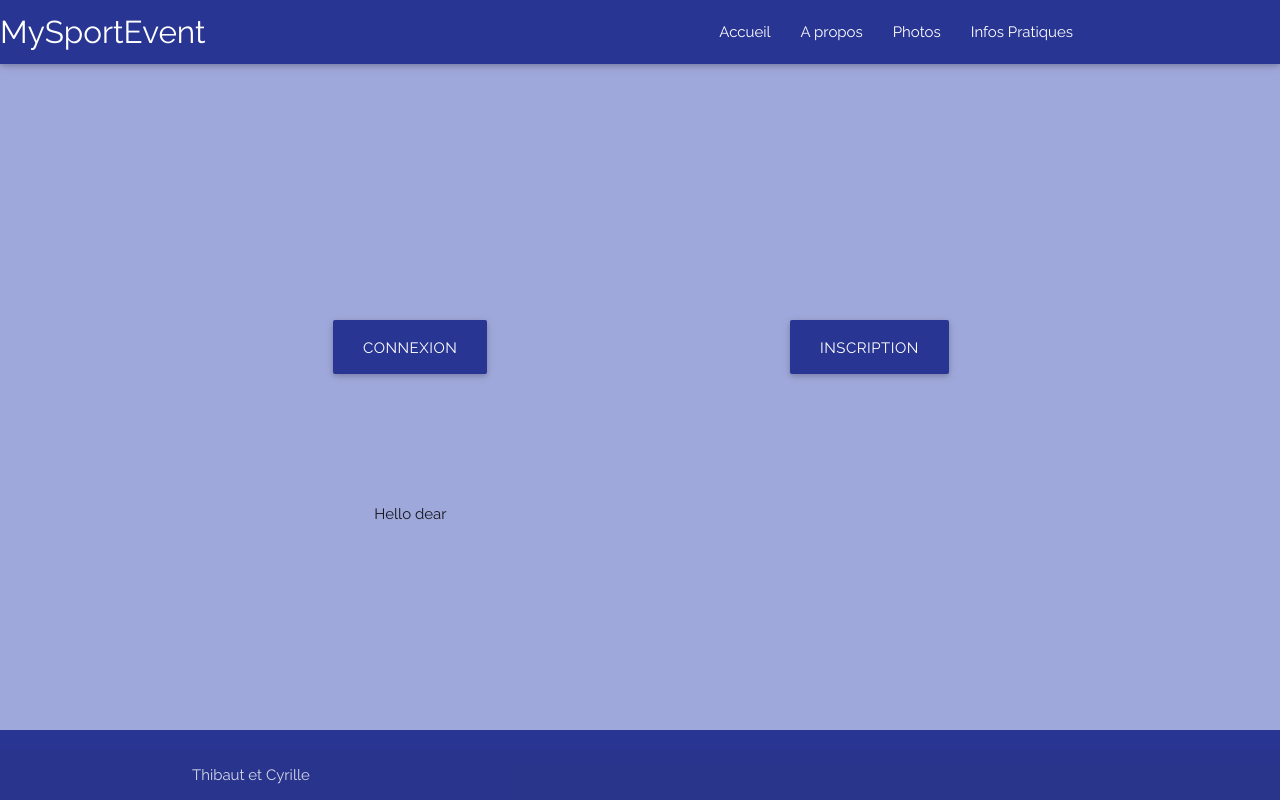
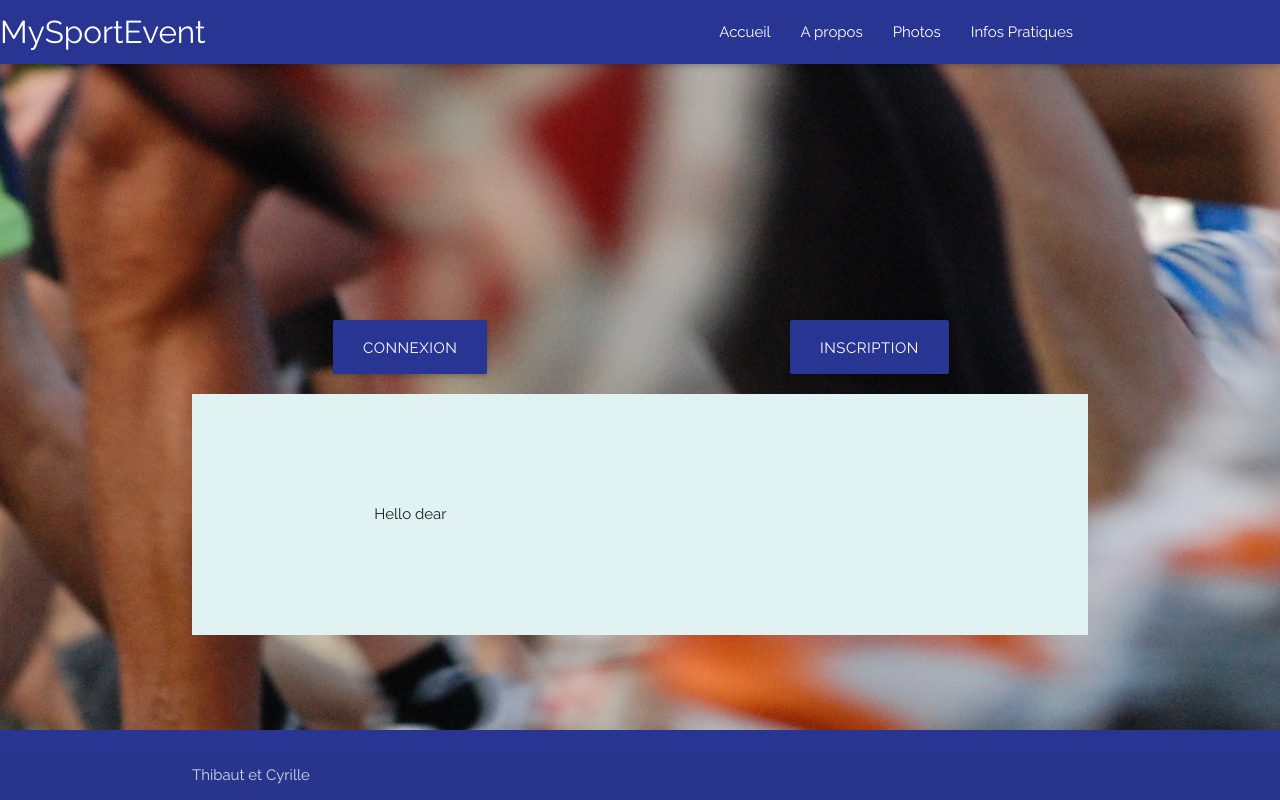
Before and after one commit to thibaut2g/MySportEvent, a PHP site: page / in a window 1280 px wide. Run offline with PHP 8.4, Linux system fonts and the light colour scheme; some libraries are stand-ins or nearby versions.

Commit message:
mise a jour des images de la bannière

```diff
--- a/css/style.css
+++ b/css/style.css
@@ -30,3 +30,11 @@ footer{
   z-index:1;
   margin: 0 !important;
 }
+
+.accueil{
+  background: url("../img/banniere1.jpg") no-repeat top center;
+}
+
+.principal{
+  background: #e0f2f1;
+}
--- a/header.php
+++ b/header.php
@@ -34,4 +34,4 @@
     </div>
   </nav>
 
-  <main>
+  <main class="accueil">
--- a/index.php
+++ b/index.php
@@ -10,6 +10,7 @@
 			<a class="waves-effect waves-light btn-large indigo darken-3">Inscription</a>
 		</div>
 	</div>
+	<div class="principal">
 	<div class="row">
 		<div class="col s12 l6 center-align">
 			<div class="top">
@@ -18,6 +19,7 @@
 			<div class="top"></div>
 		</div>
 	</div>
+	</div>
 </div>
 
 <?php include "footer.php" ?>
```
Also changed, not shown: img/banniere1.jpg (added), img/banniere2.jpg (added), img/banniere3.jpg (added).
